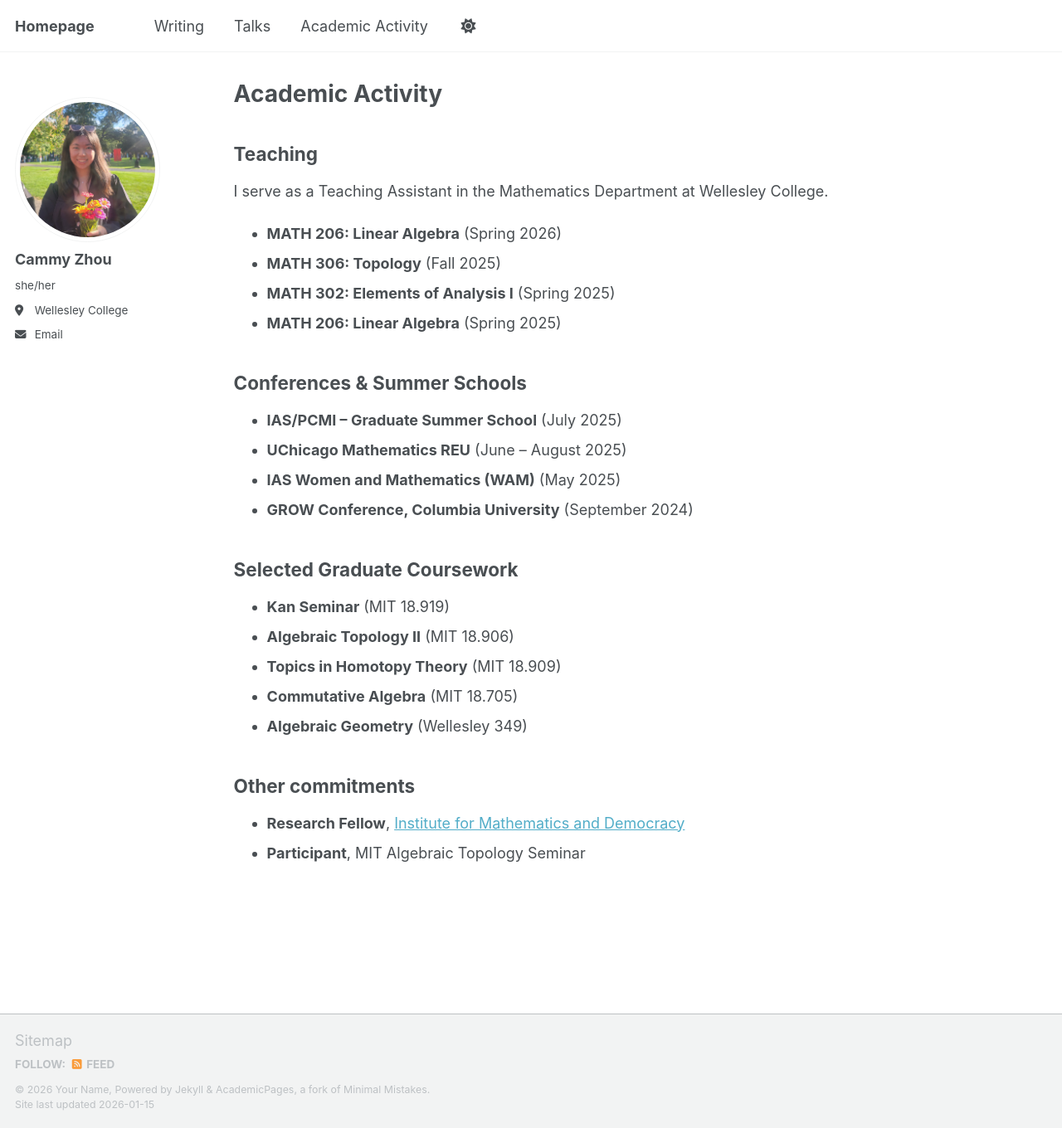
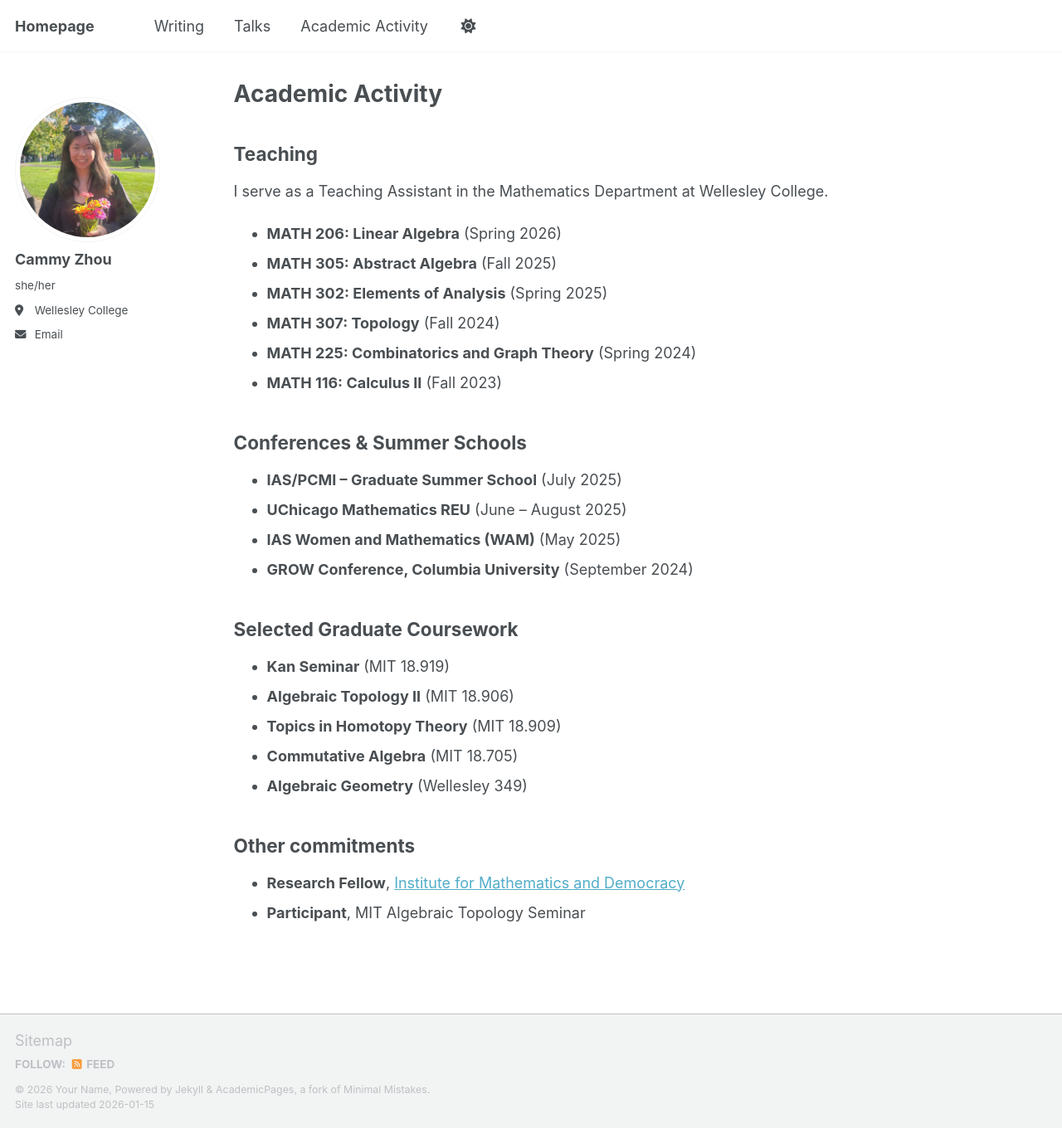
Before and after one commit to cakezhou/cakezhou.github.io, a Jekyll site: the page built from _pages/academic-activity.md, in a window 1280 px wide and 1360 px high. Shown: the whole window at 83% size. Built offline with Jekyll 4.4.1, drawn with Linux system fonts in a browser that asks for light colours; a script bundle is joined from its source files by our own code; library files that are not in the unit come from our copies.

Commit message:
Update teaching activities and add new courses

```diff
--- a/_pages/academic-activity.md
+++ b/_pages/academic-activity.md
@@ -9,9 +9,11 @@ author_profile: true
 I serve as a Teaching Assistant in the Mathematics Department at Wellesley College.
 
 * **MATH 206: Linear Algebra** (Spring 2026)
-* **MATH 306: Topology** (Fall 2025)
-* **MATH 302: Elements of Analysis I** (Spring 2025)
-* **MATH 206: Linear Algebra** (Spring 2025)
+* **MATH 305: Abstract Algebra** (Fall 2025)
+* **MATH 302: Elements of Analysis** (Spring 2025)
+* **MATH 307: Topology** (Fall 2024)
+* **MATH 225: Combinatorics and Graph Theory** (Spring 2024)
+* **MATH 116: Calculus II** (Fall 2023)
 
 ## Conferences & Summer Schools
 * **IAS/PCMI – Graduate Summer School** (July 2025)
```
